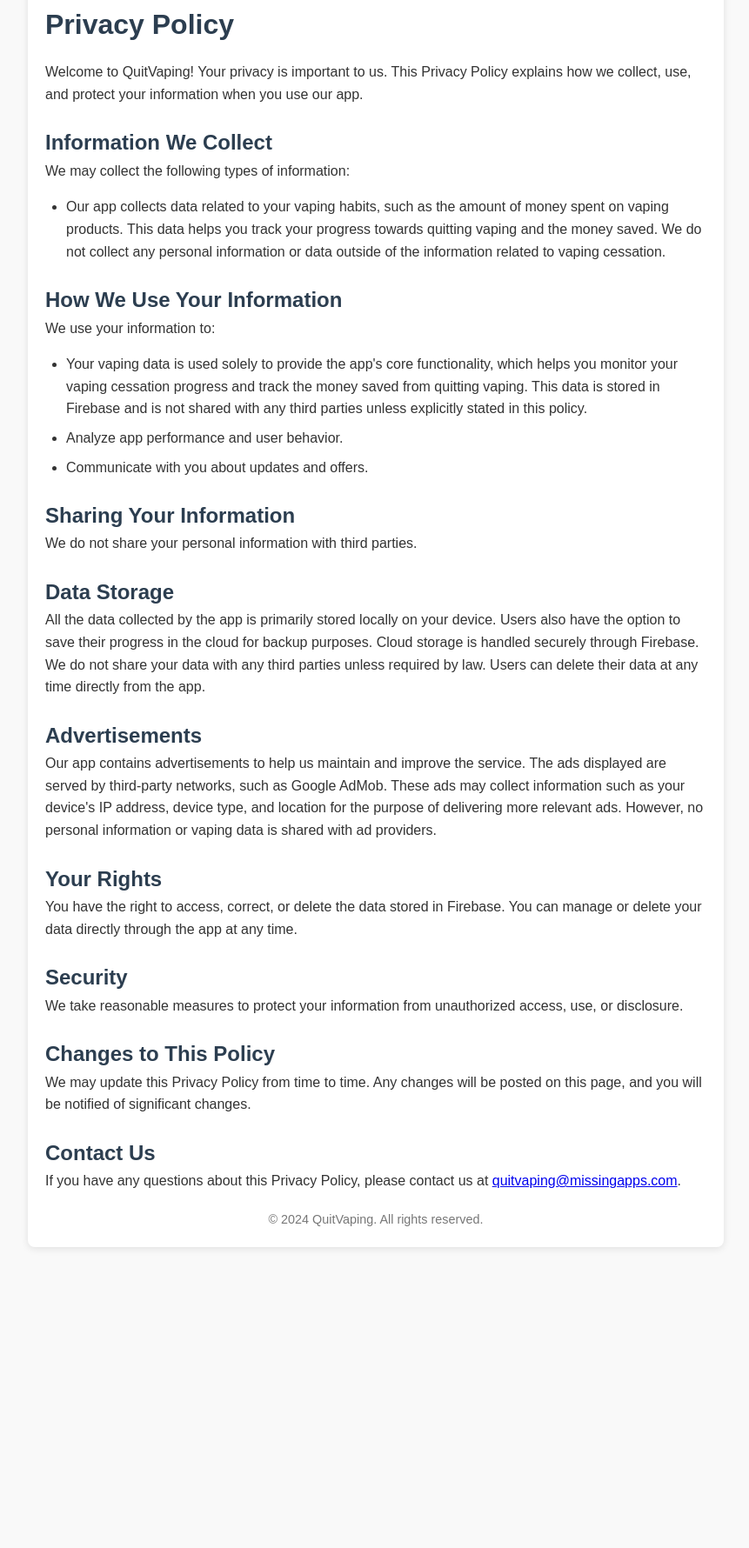
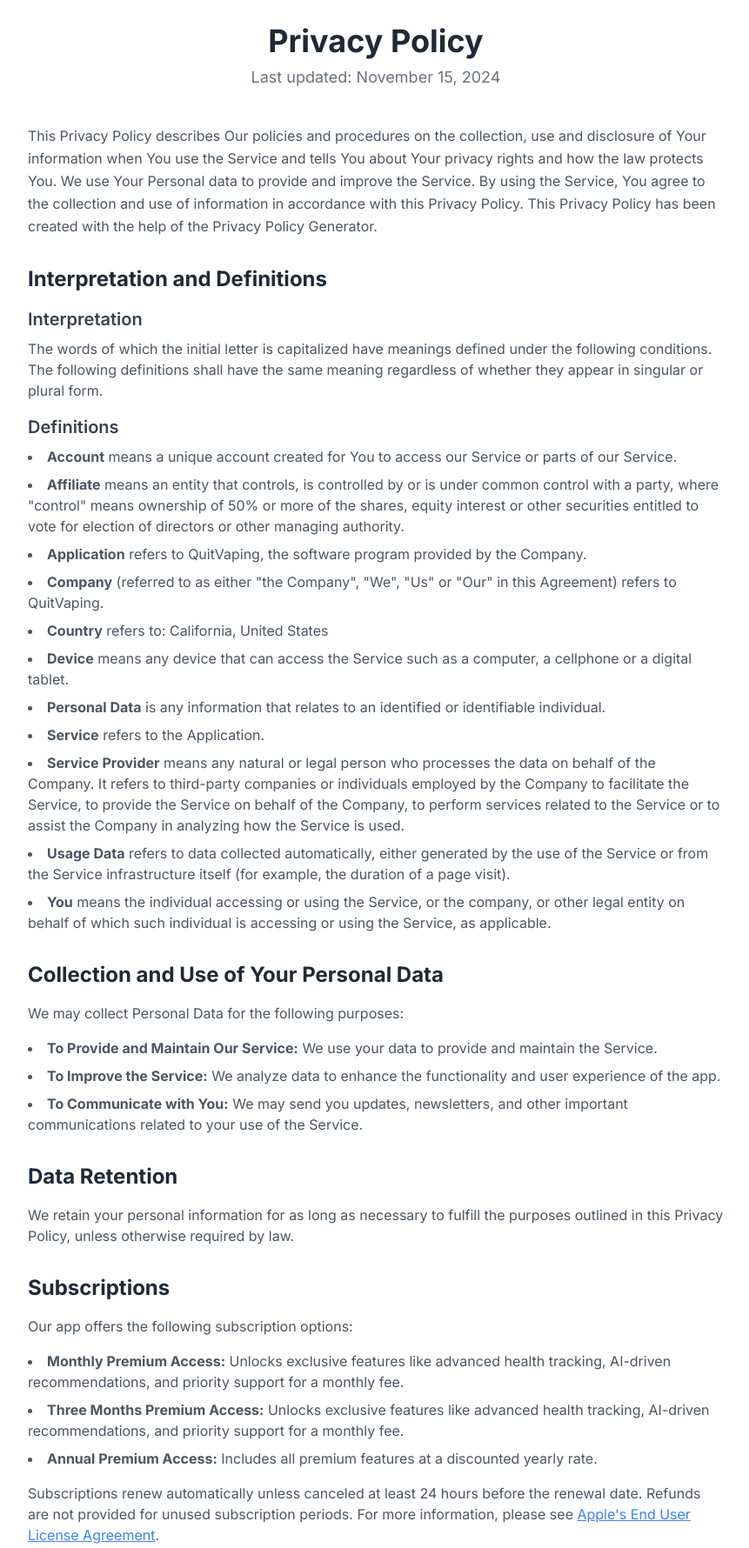
Before and after one commit to karami4yasser/QuitVapingWebsite, a plain HTML site: page policy.html in a window 1280 px wide. Shown: the part 37-1817 px from the top of the page at 87% size, without its empty margins (208-1069 px from the left). Before the commit the page ends 1491 px from the top, so only its background shows below. Drawn offline with nearby package versions, Linux system fonts and the light colour scheme.

Commit message:
Update policy.html

```diff
--- a/policy.html
+++ b/policy.html
@@ -5,130 +5,129 @@
     <meta charset="UTF-8">
     <meta name="viewport" content="width=device-width, initial-scale=1.0">
     <title>Privacy Policy</title>
-    <link rel="stylesheet" href="styles.css"> <!-- Replace with your actual stylesheet -->
+    <script src="https://cdn.tailwindcss.com"></script>
+    <link rel="preconnect" href="https://fonts.googleapis.com">
+    <link rel="preconnect" href="https://fonts.gstatic.com" crossorigin>
+    <link href="https://fonts.googleapis.com/css2?family=Inter:wght@400;500;600;700&display=swap" rel="stylesheet">
     <style>
-        /* Inline styles for inspiration; replace with your CSS */
         body {
-            font-family: Arial, sans-serif;
-            background-color: #f9f9f9;
-            color: #333;
-            margin: 0;
-            padding: 0;
-            line-height: 1.6;
-        }
-
-        .container {
-            max-width: 800px;
-            margin: 20px auto;
-            padding: 20px;
-            background: #fff;
-            box-shadow: 0 2px 8px rgba(0, 0, 0, 0.1);
-            border-radius: 8px;
-        }
-
-        h1,
-        h2 {
-            color: #2c3e50;
-        }
-
-        h1 {
-            font-size: 2rem;
-            margin-bottom: 1rem;
-        }
-
-        h2 {
-            font-size: 1.5rem;
-            margin-top: 1.5rem;
-        }
-
-        p {
-            margin-bottom: 1rem;
-        }
-
-        ul {
-            padding-left: 1.5rem;
-        }
-
-        li {
-            margin-bottom: 0.5rem;
-        }
-
-        footer {
-            text-align: center;
-            margin-top: 20px;
-            font-size: 0.9rem;
-            color: #777;
+            font-family: 'Inter', sans-serif;
+            background-color: #f3f4f6;
+            color: #1f2937;
         }
     </style>
 </head>
 
-<body>
-    <div class="container">
-        <h1>Privacy Policy</h1>
-        <p>
-            Welcome to QuitVaping! Your privacy is important to us. This Privacy Policy explains how we collect, use,
-            and protect your information when you use our app.
-        </p>
+<body class="bg-gray-100 flex items-center justify-center min-h-screen p-4">
+    <div class="bg-white rounded-xl shadow-lg p-8 md:p-12 max-w-4xl w-full">
+        <header class="text-center mb-10">
+            <h1 class="text-4xl font-extrabold text-gray-800">Privacy Policy</h1>
+            <p class="mt-2 text-gray-500 text-lg">Last updated: November 15, 2024</p>
+        </header>
 
-        <h2>Information We Collect</h2>
-        <p>We may collect the following types of information:</p>
-        <ul>
-            <li>Our app collects data related to your vaping habits, such as the amount of money spent on vaping products.
-                This data helps you track your progress towards quitting vaping and the money saved. We do not collect
-                any personal information or data outside of the information related to vaping cessation.</li>
-        </ul>
+        <section class="mb-8">
+            <p class="text-gray-600 leading-relaxed">
+                This Privacy Policy describes Our policies and procedures on the collection, use and disclosure of Your information when You use the Service and tells You about Your privacy rights and how the law protects You.
+                We use Your Personal data to provide and improve the Service. By using the Service, You agree to the collection and use of information in accordance with this Privacy Policy. This Privacy Policy has been created with the help of the Privacy Policy Generator.
+            </p>
+        </section>
 
-        <h2>How We Use Your Information</h2>
-        <p>We use your information to:</p>
-        <ul>
-            <li>Your vaping data is used solely to provide the app's core functionality, which helps you monitor your
-                vaping cessation progress and track the money saved from quitting vaping. This data is stored in
-                Firebase and is not shared with any third parties unless explicitly stated in this policy.</li>
-            <li>Analyze app performance and user behavior.</li>
-            <li>Communicate with you about updates and offers.</li>
-        </ul>
+        <section class="mb-8">
+            <h2 class="text-2xl font-bold text-gray-800 mb-4">Interpretation and Definitions</h2>
+            <h3 class="text-xl font-semibold text-gray-700 mb-2">Interpretation</h3>
+            <p class="text-gray-600 mb-4">
+                The words of which the initial letter is capitalized have meanings defined under the following conditions. The following definitions shall have the same meaning regardless of whether they appear in singular or plural form.
+            </p>
+            <h3 class="text-xl font-semibold text-gray-700 mb-2">Definitions</h3>
+            <ul class="list-disc list-inside text-gray-600 space-y-2">
+                <li><strong>Account</strong> means a unique account created for You to access our Service or parts of our Service.</li>
+                <li><strong>Affiliate</strong> means an entity that controls, is controlled by or is under common control with a party, where "control" means ownership of 50% or more of the shares, equity interest or other securities entitled to vote for election of directors or other managing authority.</li>
+                <li><strong>Application</strong> refers to QuitVaping, the software program provided by the Company.</li>
+                <li><strong>Company</strong> (referred to as either "the Company", "We", "Us" or "Our" in this Agreement) refers to QuitVaping.</li>
+                <li><strong>Country</strong> refers to: California, United States</li>
+                <li><strong>Device</strong> means any device that can access the Service such as a computer, a cellphone or a digital tablet.</li>
+                <li><strong>Personal Data</strong> is any information that relates to an identified or identifiable individual.</li>
+                <li><strong>Service</strong> refers to the Application.</li>
+                <li><strong>Service Provider</strong> means any natural or legal person who processes the data on behalf of the Company. It refers to third-party companies or individuals employed by the Company to facilitate the Service, to provide the Service on behalf of the Company, to perform services related to the Service or to assist the Company in analyzing how the Service is used.</li>
+                <li><strong>Usage Data</strong> refers to data collected automatically, either generated by the use of the Service or from the Service infrastructure itself (for example, the duration of a page visit).</li>
+                <li><strong>You</strong> means the individual accessing or using the Service, or the company, or other legal entity on behalf of which such individual is accessing or using the Service, as applicable.</li>
+            </ul>
+        </section>
 
-        <h2>Sharing Your Information</h2>
-        <p>We do not share your personal information with third parties.</p>
+        <section class="mb-8">
+            <h2 class="text-2xl font-bold text-gray-800 mb-4">Collection and Use of Your Personal Data</h2>
+            <p class="text-gray-600 mb-4">
+                We may collect Personal Data for the following purposes:
+            </p>
+            <ul class="list-disc list-inside text-gray-600 space-y-2">
+                <li><strong>To Provide and Maintain Our Service:</strong> We use your data to provide and maintain the Service.</li>
+                <li><strong>To Improve the Service:</strong> We analyze data to enhance the functionality and user experience of the app.</li>
+                <li><strong>To Communicate with You:</strong> We may send you updates, newsletters, and other important communications related to your use of the Service.</li>
+            </ul>
+        </section>
 
-        <h2>Data Storage</h2>
-        <p>All the data collected by the app is primarily stored locally on your device. Users also have the option to
-            save
-            their progress in the cloud for backup purposes. Cloud storage is handled securely through Firebase. We do
-            not share
-            your data with any third parties unless required by law. Users can delete their data at any time directly
-            from the
-            app.</p>
+        <section class="mb-8">
+            <h2 class="text-2xl font-bold text-gray-800 mb-4">Data Retention</h2>
+            <p class="text-gray-600">
+                We retain your personal information for as long as necessary to fulfill the purposes outlined in this Privacy Policy, unless otherwise required by law.
+            </p>
+        </section>
 
-        <h2>Advertisements</h2>
-        <p>Our app contains advertisements to help us maintain and improve the service. The ads displayed are served by
-            third-party networks, such as Google AdMob. These ads may collect information such as your device's IP
-            address, device type, and location for the purpose of delivering more relevant ads. However, no personal
-            information or vaping data is shared with ad providers.</p>
+        <section class="mb-8">
+            <h2 class="text-2xl font-bold text-gray-800 mb-4">Subscriptions</h2>
+            <p class="text-gray-600 mb-4">
+                Our app offers the following subscription options:
+            </p>
+            <ul class="list-disc list-inside text-gray-600 space-y-2">
+                <li><strong>Monthly Premium Access:</strong> Unlocks exclusive features like advanced health tracking, AI-driven recommendations, and priority support for a monthly fee.</li>
+                <li><strong>Three Months Premium Access:</strong> Unlocks exclusive features like advanced health tracking, AI-driven recommendations, and priority support for a monthly fee.</li>
+                <li><strong>Annual Premium Access:</strong> Includes all premium features at a discounted yearly rate.</li>
+            </ul>
+            <p class="text-gray-600 mt-4">
+                Subscriptions renew automatically unless canceled at least 24 hours before the renewal date. Refunds are not provided for unused subscription periods. For more information, please see <a href="https://www.apple.com/legal/internet-services/itunes/dev/stdeula/" class="text-blue-500 underline">Apple's End User License Agreement</a>.
+            </p>
+        </section>
 
-        <h2>Your Rights</h2>
-        <p>You have the right to access, correct, or delete the data stored in Firebase. You can manage or delete your
-            data directly through the app at any time.</p>
+        <section class="mb-8">
+            <h2 class="text-2xl font-bold text-gray-800 mb-4">Your Data Protection Rights</h2>
+            <p class="text-gray-600 mb-4">
+                Depending on your location, you may have the following rights regarding your Personal Data:
+            </p>
+            <ul class="list-disc list-inside text-gray-600 space-y-2">
+                <li><strong>The Right to Access:</strong> You have the right to request copies of your personal data.</li>
+                <li><strong>The Right to Rectification:</strong> You have the right to request that we correct any information you believe is inaccurate or complete information you believe is incomplete.</li>
+                <li><strong>The Right to Erasure:</strong> You have the right to request that we erase your personal data, under certain conditions.</li>
+            </ul>
+        </section>
 
-        <h2>Security</h2>
-        <p>
-            We take reasonable measures to protect your information from unauthorized access, use, or disclosure.
-        </p>
+        <section class="mb-8">
+            <h2 class="text-2xl font-bold text-gray-800 mb-4">Changes to This Privacy Policy, Health Recommendations Disclaimer, and AI-Generated Content Disclaimer</h2>
+            <p class="text-gray-600 mb-4">
+                We may update our Privacy Policy from time to time. We will notify you of any changes by posting the new Privacy Policy on this page. By including the health and AI disclaimers, we are committed to transparency and want to ensure you are fully informed.
+            </p>
+            <h3 class="text-xl font-semibold text-gray-700 mb-2">Health Recommendations Disclaimer</h3>
+            <p class="text-gray-600 mb-4">
+                The information provided within the QuitVaping Application is for general informational purposes only and does not constitute medical advice. While we strive to offer accurate and up-to-date information, any health-related content is not a substitute for professional medical advice, diagnosis, or treatment.
+                Please consult your healthcare provider before making any health-related decisions or dietary changes based on the recommendations or information provided in the Application.
+            </p>
+            <h3 class="text-xl font-semibold text-gray-700 mb-2">AI-Generated Content Disclaimer</h3>
+            <p class="text-gray-600">
+                Certain features of the QuitVaping Application may use Artificial Intelligence (AI) to provide suggestions, recommendations, or insights. While we aim for accuracy, AI-generated content is not always error-free and should not be considered as a definitive or professional opinion.
+                The Company is not liable for any decisions or actions taken based on AI-generated suggestions. Users are encouraged to verify the information with a qualified professional when in doubt.
+            </p>
+        </section>
 
-        <h2>Changes to This Policy</h2>
-        <p>
-            We may update this Privacy Policy from time to time. Any changes will be posted on this page,
-            and you will be notified of significant changes.
-        </p>
+        <section>
+            <h2 class="text-2xl font-bold text-gray-800 mb-4">Contact Us</h2>
+            <p class="text-gray-600">
+                If you have any questions about this Privacy Policy, please contact us at: <a href="mailto:quitvaping@missingapps.com" class="text-blue-500 underline">quitvaping@missingapps.com</a>.
+            </p>
+        </section>
 
-        <h2>Contact Us</h2>
-        <p>
-            If you have any questions about this Privacy Policy, please contact us at
-            <a href="mailto:quitvaping@missingapps.com">quitvaping@missingapps.com</a>.
-        </p>
-
-        <footer>
-            © 2024 QuitVaping. All rights reserved.
+        <footer class="text-center mt-10 text-sm text-gray-500">
+            &copy; 2025 Quit Vaping All rights reserved.
         </footer>
     </div>
 </body>
+
+</html>
```
